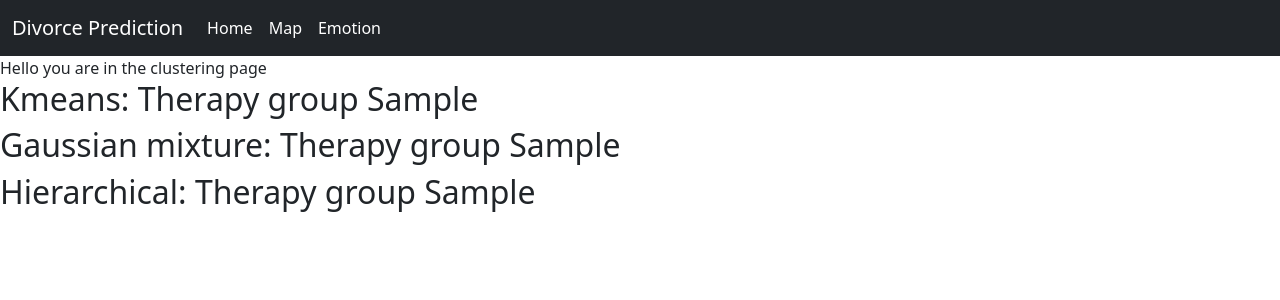
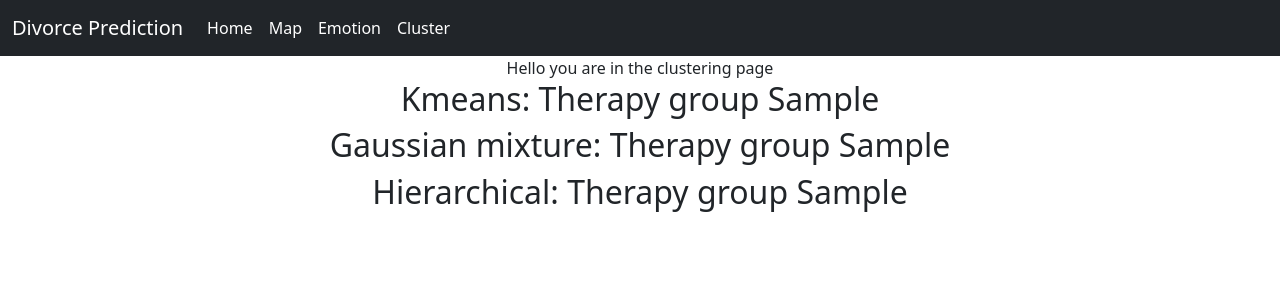
Before and after one commit to VaibhaveS/MentalHealthWithAI, a Flask app: template proj/templates/cluster.html in a window 1280 px wide. Shown: the top 300 px of the page. Run offline with Flask 2, Linux system fonts and the light colour scheme; the template is opened without the code that fills it: most values are stand-ins (such as "Sample title", 1, 10 or a date in 2020); parts of the project's set-up code (start-up, migrations or seed data) failed here and were passed over; some libraries are stand-ins or nearby versions.

Commit message:
Some basic styling

```diff
--- /dev/null
+++ b/proj/static/cluster.css
@@ -0,0 +1,31 @@
+#loader {
+    position: absolute;
+    left: 48%;
+    top: 48%;
+    z-index: 1;
+    width: 220px;
+    height: 220px;
+    margin: -76px 0 0 -76px;
+    border: 16px solid #f3f3f3;
+    border-radius: 50%;
+    border-top: 16px solid #3498db;
+    -webkit-animation: spin 2s linear infinite;
+    animation: spin 2s linear infinite;
+}
+@keyframes spin {
+    0% { transform: rotate(0deg); }
+    100% { transform: rotate(360deg); }
+}
+.animate-bottom {
+    position: relative;
+    animation-name: animatebottom;
+    animation-duration: 1s
+}
+@keyframes animatebottom {
+    from{ bottom:-100px; opacity:0 }
+    to{ bottom:0; opacity:1 }
+}
+#myDiv {
+    display: none;
+    text-align: center;
+}
--- a/proj/templates/cluster.html
+++ b/proj/templates/cluster.html
@@ -2,11 +2,36 @@
 
 {% block contenta %}
 
-<div>Hello you are in the clustering page</div>
+
+<link rel="stylesheet" href="{{url_for('static', filename='cluster.css')}}"/>
+<body onload="myFunction()" style="margin:0;">
+<div id="loader"></div>
+
+<div style="display:none;" id="myDiv" class="animate-bottom">
+
+Hello you are in the clustering page
 
 <h2>Kmeans: Therapy group {{grp1}}</h2>
 <h2>Gaussian mixture: Therapy group {{grp2}}</h2>
 <h2>Hierarchical: Therapy group {{grp3}}</h2>
+
+</div>
+
+
+</body>
+<script>
+    var myVar;
+
+    function myFunction() {
+        myVar = setTimeout(showPage, 3000);
+    }
+
+    function showPage() {
+        document.getElementById("loader").style.display = "none";
+        document.getElementById("myDiv").style.display = "block";
+    }
+</script>
+
 {% endblock contenta %}
 {%block contentb%}
 {%endblock contentb%}
--- a/proj/templates/layout.html
+++ b/proj/templates/layout.html
@@ -35,6 +35,9 @@ crossorigin=""></script>
           <li class="nav-item">
             <a class="nav-link active" aria-current="page" href="{{url_for('emotion')}}">Emotion</a>
           </li>
+          <li class="nav-item">
+            <a class="nav-link active" aria-current="page" href="{{url_for('cluster')}}">Cluster</a>
+          </li>
         </ul>
       </div>
     </div>
```
Also changed, not shown: proj/templates/js/cluster.js (added).
